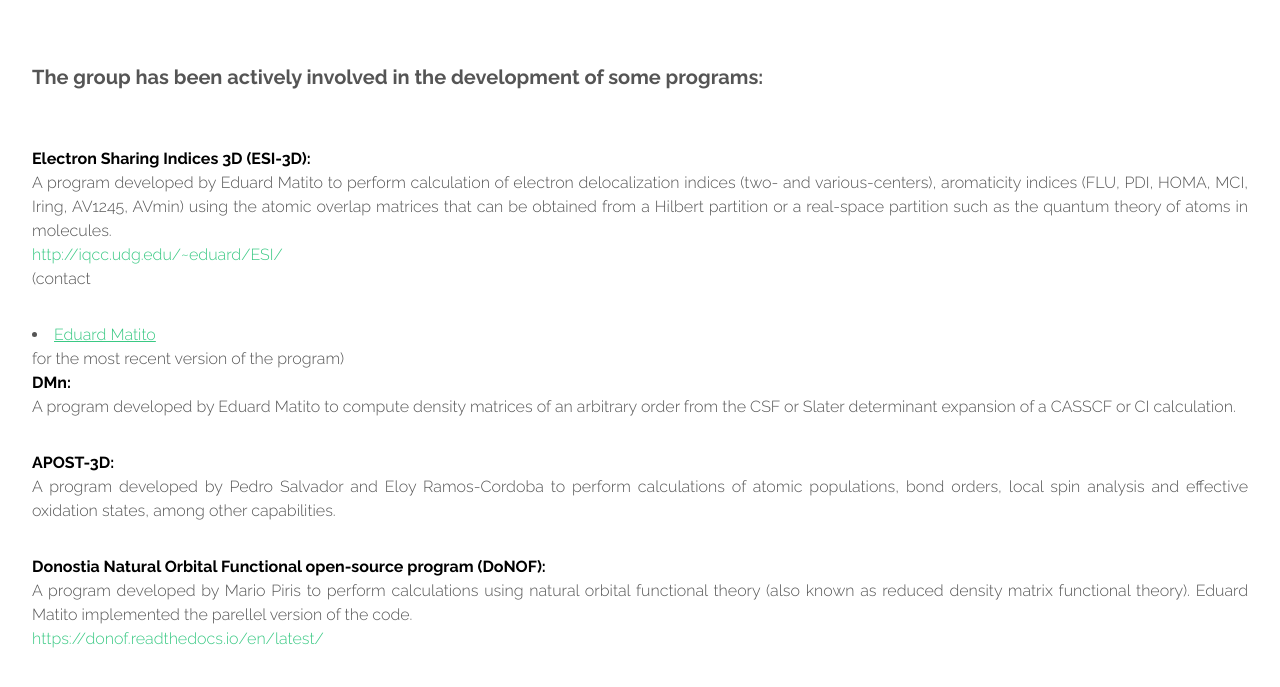
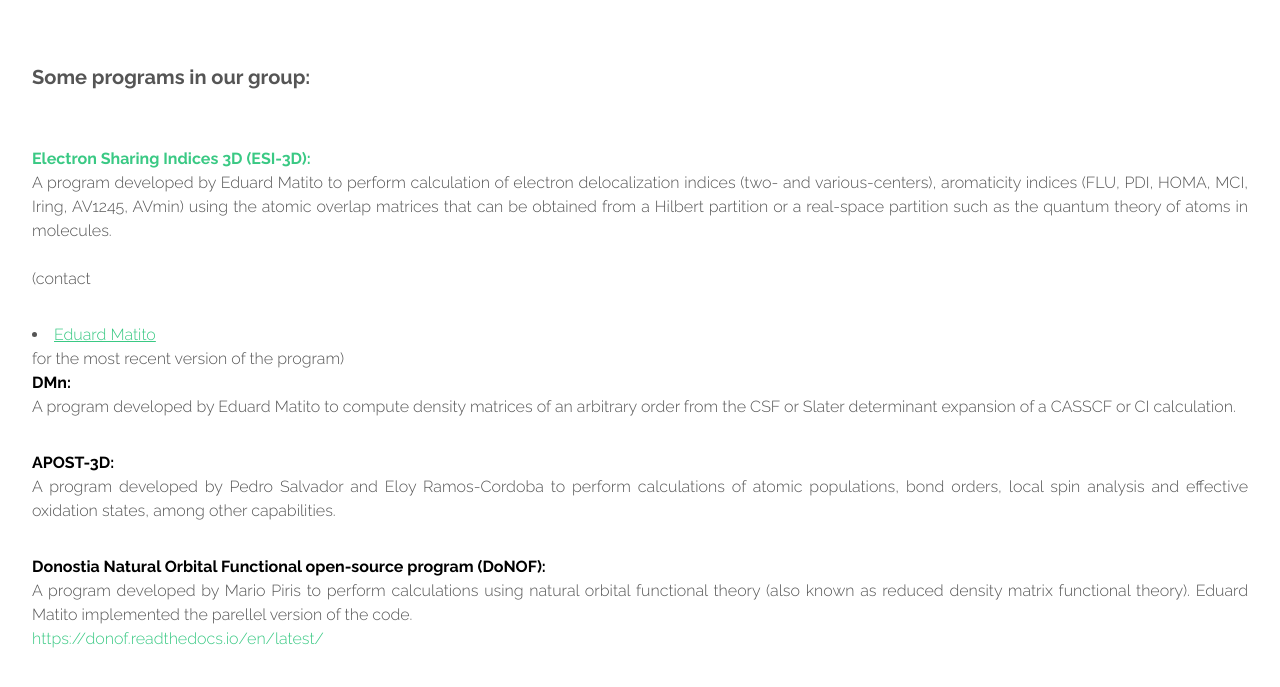
Before and after one commit to old-jekyll-templates/Horizons-Jekyll-Theme, a Jekyll site: the page built from resources.html, in a window 1280 px wide and 900 px high, cut to the strip 192-879 px from the top of the window. Built offline with Jekyll 4.4.1, drawn with Linux system fonts in a browser that asks for light colours.

Commit message:
Update resources.html

```diff
--- a/resources.html
+++ b/resources.html
@@ -12,11 +12,10 @@ layout: main
 				<div id="content" class="8u skel-cell-important">
 					<section>
 						<header class="major">
-							<h3>The group has been actively involved in the development of some programs: </h3>
+							<h3>Some programs in our group: </h3>
 						</header>
-       <p style="text-align:justify; text-justify:inter-ideograph;"> <font color="#000000"> <b> Electron Sharing Indices 3D (ESI-3D): <br>
-           </b> </font> A program developed by Eduard Matito to perform calculation of electron delocalization indices (two- and various-centers), aromaticity indices (FLU, PDI, HOMA, MCI, Iring, AV1245, AVmin) using the atomic overlap matrices that can be obtained from a Hilbert partition or a real-space partition such as the quantum theory of atoms in molecules. <br>
-  <a href=http://iqcc.udg.edu/~eduard/ESI/ target="_blank" style="text-decoration:none"> </font> http://iqcc.udg.edu/~eduard/ESI/ </a >
+       <p style="text-align:justify; text-justify:inter-ideograph;"> <font color="#000000"> <b> <a href=http://iqcc.udg.edu/~eduard/ESI/ target="_blank" style="text-decoration:none">Electron Sharing Indices 3D (ESI-3D): </a ></font> <br>
+           </b> A program developed by Eduard Matito to perform calculation of electron delocalization indices (two- and various-centers), aromaticity indices (FLU, PDI, HOMA, MCI, Iring, AV1245, AVmin) using the atomic overlap matrices that can be obtained from a Hilbert partition or a real-space partition such as the quantum theory of atoms in molecules. <br>
 <br>
 (contact <li><a href="https://ematito.webs.com/apps/blog/">Eduard Matito</a></li> for the most recent version of the program)<br>
  <p style="text-align:justify; text-justify:inter-ideograph;"> <font color="#000000"> <b> DMn:  <br>
```
